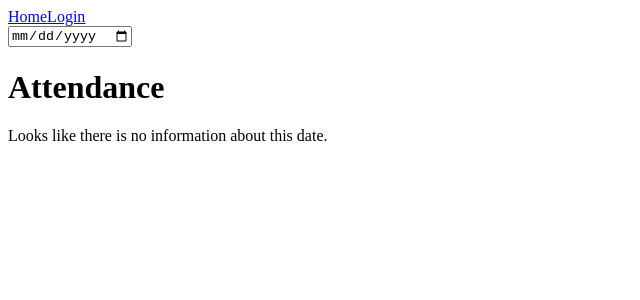
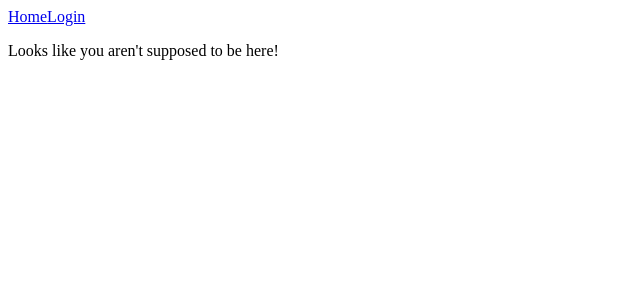
Before and after one commit to JackPadalino/AMSAttendance-V1, a React app: page /admin in a window 1280 px wide. Shown: the top 300 px of the page, without its empty margins (0-640 px from the left). Built offline with nearby package versions, Linux system fonts and the light colour scheme; the HTML template or start-up script is replaced by a standard one.

Commit message:
updated component

```diff
--- a/src/components/Admin.js
+++ b/src/components/Admin.js
@@ -1,9 +1,11 @@
 import React, { useState, useEffect } from "react";
 import axios from "axios";
+import { NotFoundPage } from "./";
 
 const Admin = () => {
     const [date,setDate] = useState('');
     const [absences,setAbsences] = useState([]);
+    const [token, setToken] = useState(window.localStorage.getItem("token"));
 
     const handleDateChange =  async (event) => {
         //console.log(typeof(event.target.value));
@@ -14,6 +16,7 @@ const Admin = () => {
         setAbsences(response.data);
     };
 
+    if(!token) return <NotFoundPage/>
     return (
         <div>
             <input type="date" id="date" onChange={handleDateChange}></input>
--- a/src/components/App.js
+++ b/src/components/App.js
@@ -27,10 +27,10 @@ const App = () => {
   }, []);
 
   return (
-    <div>
+    <>
       <Navbar />
       <RouterComponent />
-    </div>
+    </>
   );
 };
 
--- a/src/components/Home.js
+++ b/src/components/Home.js
@@ -2,9 +2,9 @@ import React from 'react';
 
 const Home = () => {
     return (
-        <>
+        <div>
           <h1>This is the home page.</h1>
-        </>
+        </div>
     );
 };
 
--- a/src/components/Login.js
+++ b/src/components/Login.js
@@ -39,7 +39,7 @@ const Login = () => {
   };
 
   return (
-    <>
+    <div>
       <h1>Login</h1>
       <form onSubmit={attemptLogin} className="loginRegForm">
           <input placeholder="username" value={credentials.username} name="username" onChange={onChange}/>
@@ -49,7 +49,7 @@ const Login = () => {
       {/* <div className="registerAccount">
           <Link to="/register">Need an account?</Link>
       </div> */}
-    </>
+    </div>
   );
 };
 
--- a/src/components/Navbar.js
+++ b/src/components/Navbar.js
@@ -15,12 +15,12 @@ const Navbar = () => {
   };
 
   return (
-    <>
+    <div>
         <Link to="/">Home</Link>
         {!user.id && <Link to="/login">Login</Link>}
         {user.id && <Link to="/admin">Admin</Link>}
         {user.id && <button onClick={logout}>Logout</button>}
-    </>
+    </div>
   );
 };
 
--- /dev/null
+++ b/src/components/NotFoundPage.js
@@ -0,0 +1,11 @@
+import React from 'react';
+
+const NotFoundPage = () => {
+    return (
+        <div>
+           <p>Looks like you aren't supposed to be here!</p>
+        </div>
+    );
+};
+
+export default NotFoundPage;
--- a/src/components/index.js
+++ b/src/components/index.js
@@ -2,4 +2,5 @@ export { default as Home } from './Home';
 export { default as Navbar } from './Navbar';
 export { default as Login } from './Login';
 export { default as Admin } from './Admin';
+export { default as NotFoundPage } from './NotFoundPage';
 export { default as RouterComponent } from './RouterComponent';
```
Lines whose indentation alone changed are shown as unchanged.
